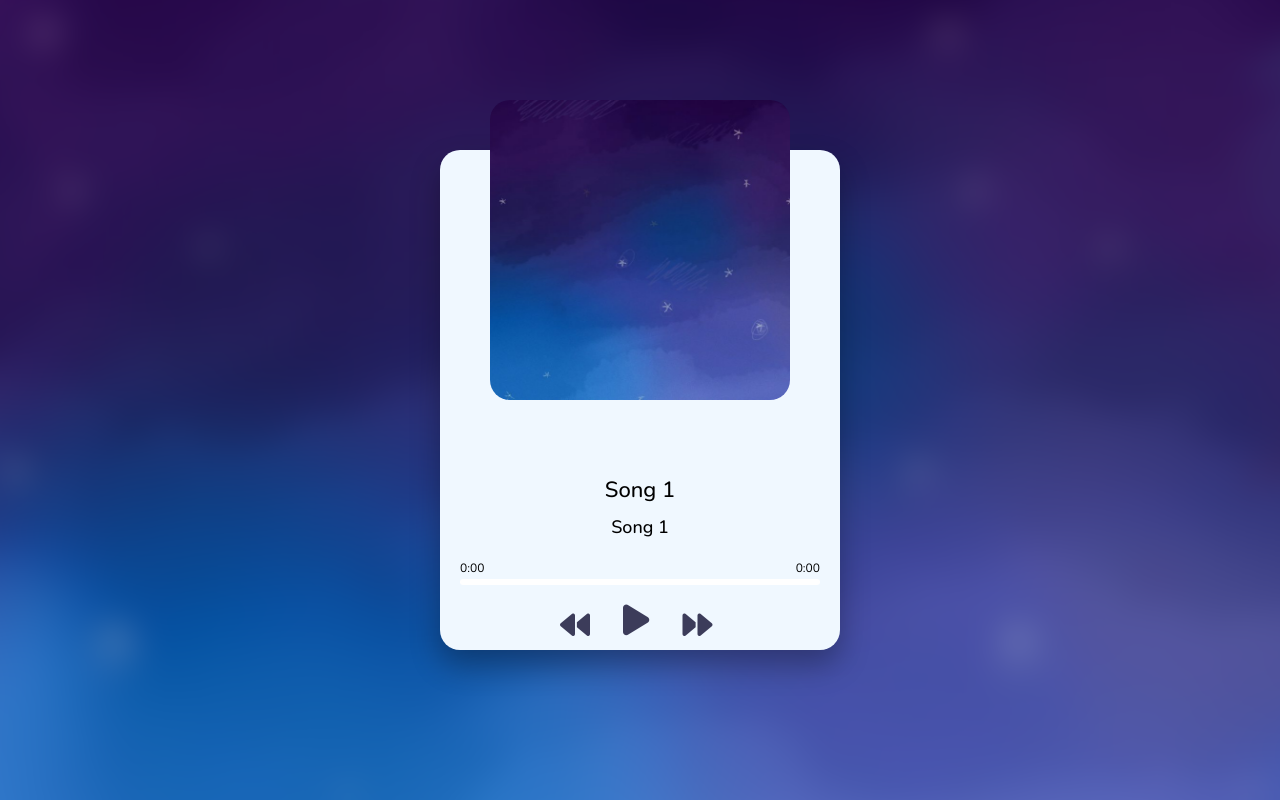
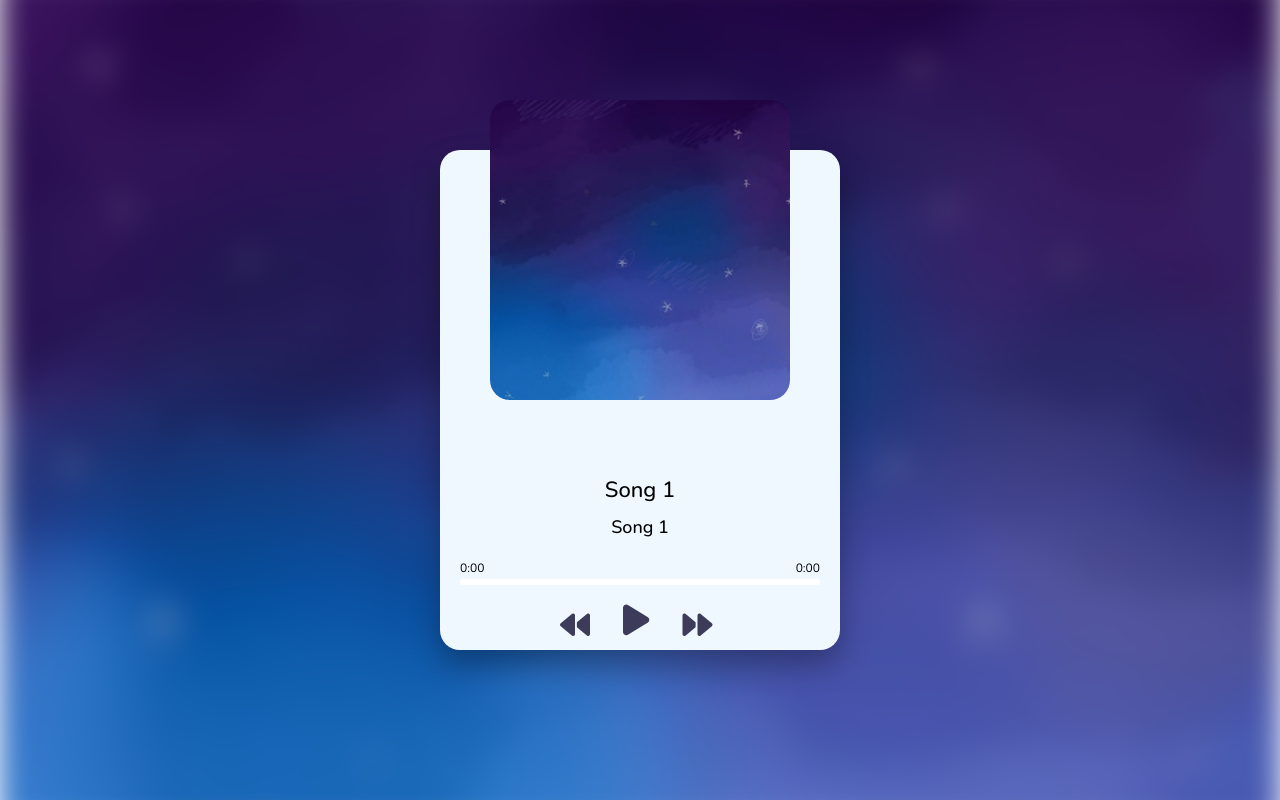
Before and after one commit to nanellele/starSound, a plain HTML site: page index.html in a window 1280 px wide. Drawn offline with nearby package versions, Linux system fonts and the light colour scheme.

Commit message:
Update style.css

```diff
--- a/style.css
+++ b/style.css
@@ -34,7 +34,6 @@ body {
     min-height: 50%;
     filter: blur(15px);
     -webkit-filter: blur(50);
-    transform: scale(1.1);
 }
 
 .container {
```
